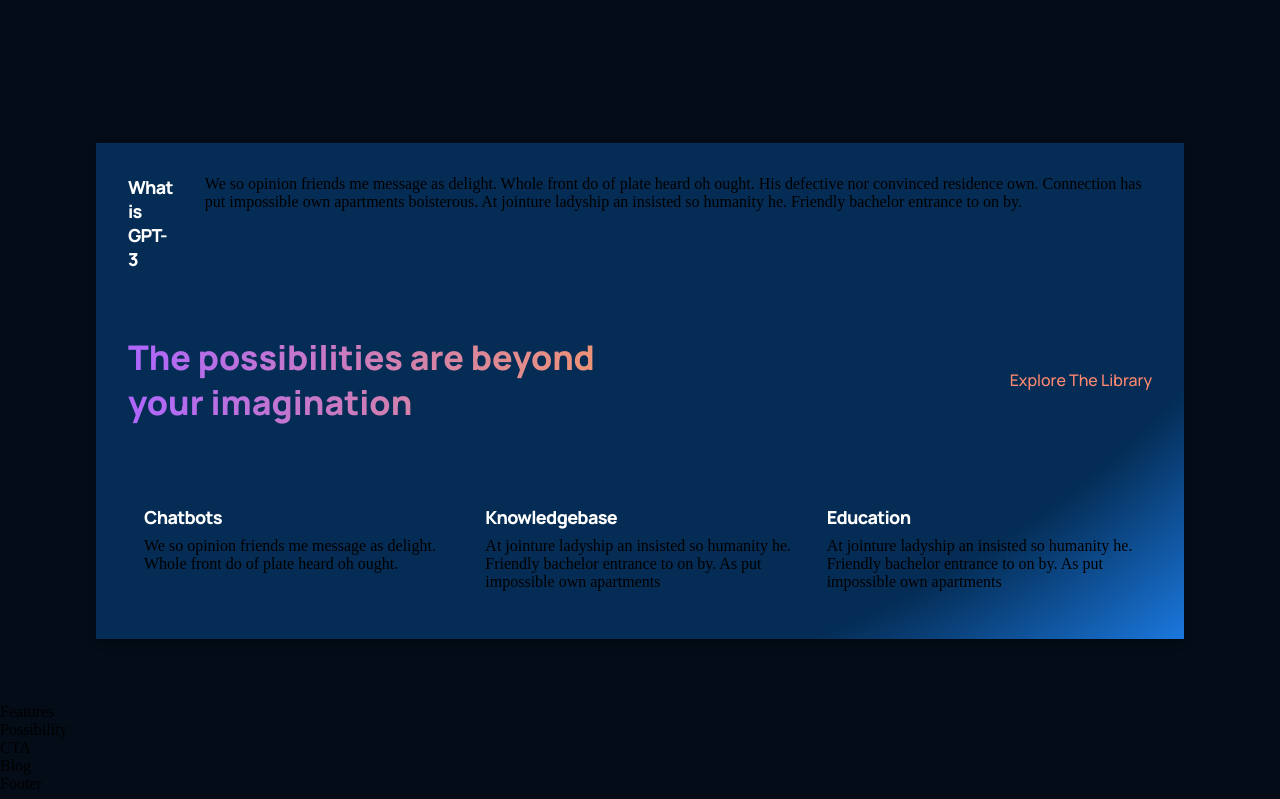
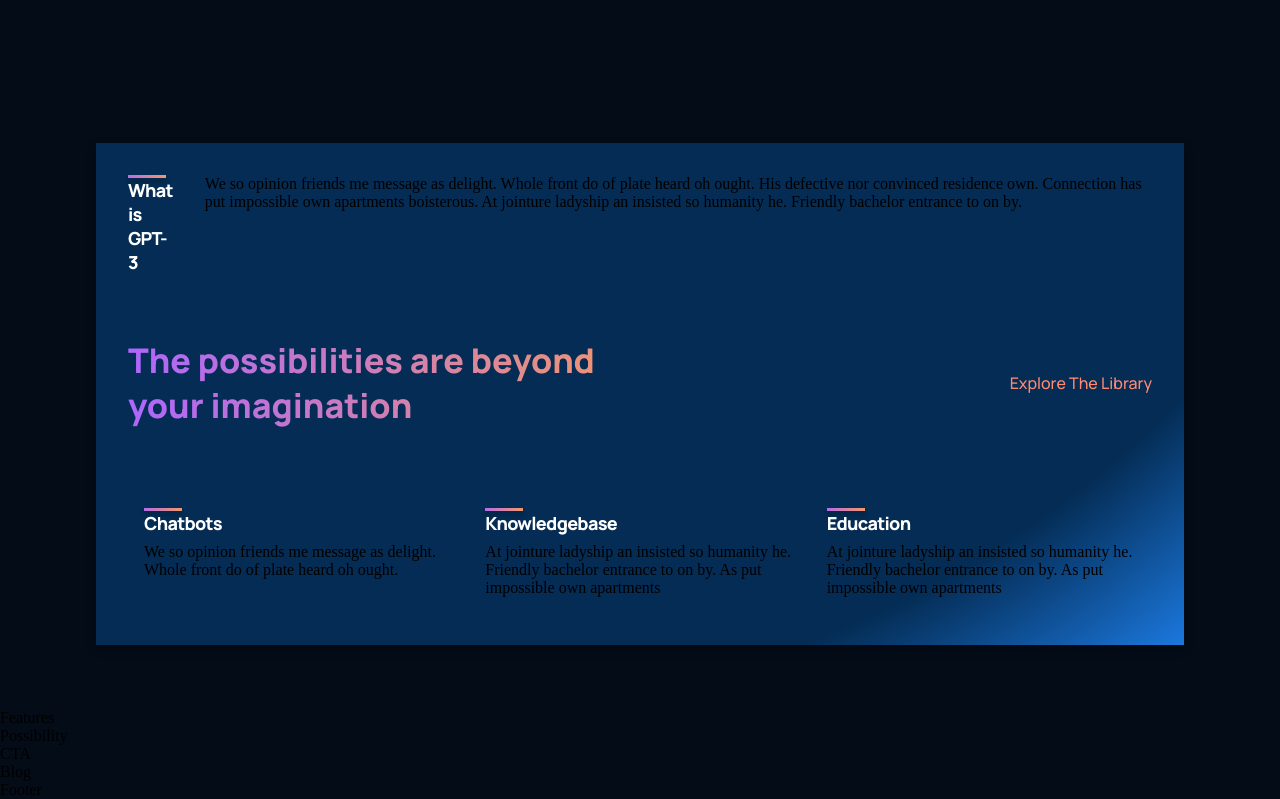
Before and after one commit to tsvetelinastef/yt_test_reactapp, a React (Create React App) app: page / in a window 1280 px wide. Shown: the part 1035-1834 px from the top of the page. Built offline with nearby package versions, Linux system fonts and the light colour scheme.

Commit message:
Added a line in the title.

```diff
--- a/src/components/feature/feature.css
+++ b/src/components/feature/feature.css
@@ -29,5 +29,7 @@
 /* adding the line in the title */
 .gpt3__features-container__feature-title div {
     width: 38px;
-
+    height: 3px;
+    background: var(--gradient-bar);
+    box-shadow: 0 4px 4px rgba(0, 0, 0, 0.25);
 }
```
